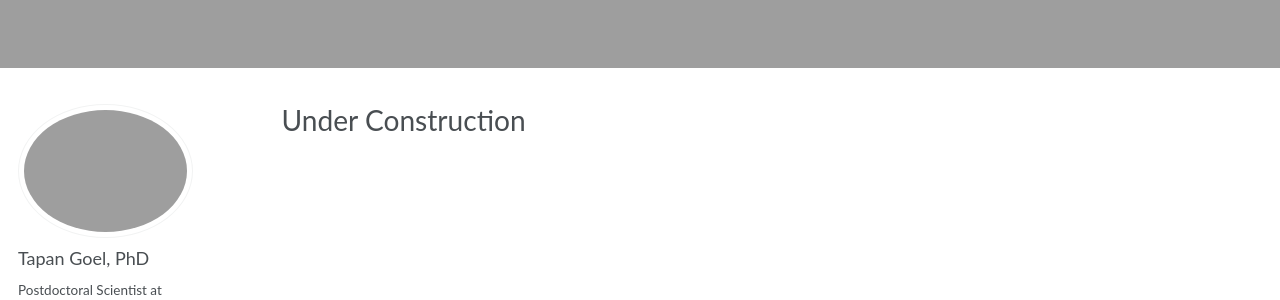
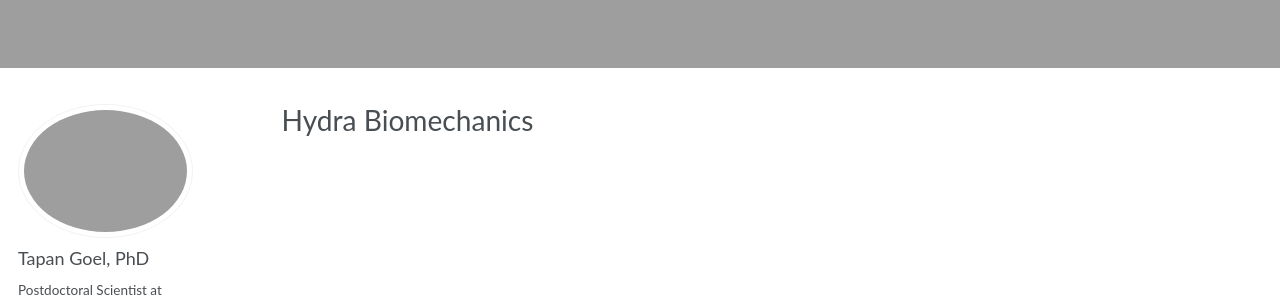
Before and after one commit to tapangoel1994/tapangoel1994.github.io, a Jekyll site: the page built from _pages/research.md, in a window 1280 px wide. Shown: the part 188-488 px from the top of the page. Built offline with Jekyll 4.4.1, drawn with Linux system fonts in a browser that asks for light colours.

Commit message:
Update research.md

```diff
--- a/_pages/research.md
+++ b/_pages/research.md
@@ -8,4 +8,6 @@ header:
 ---
 
 {% include base_path %}
-# Under Construction
+
+
+# Hydra Biomechanics
```
